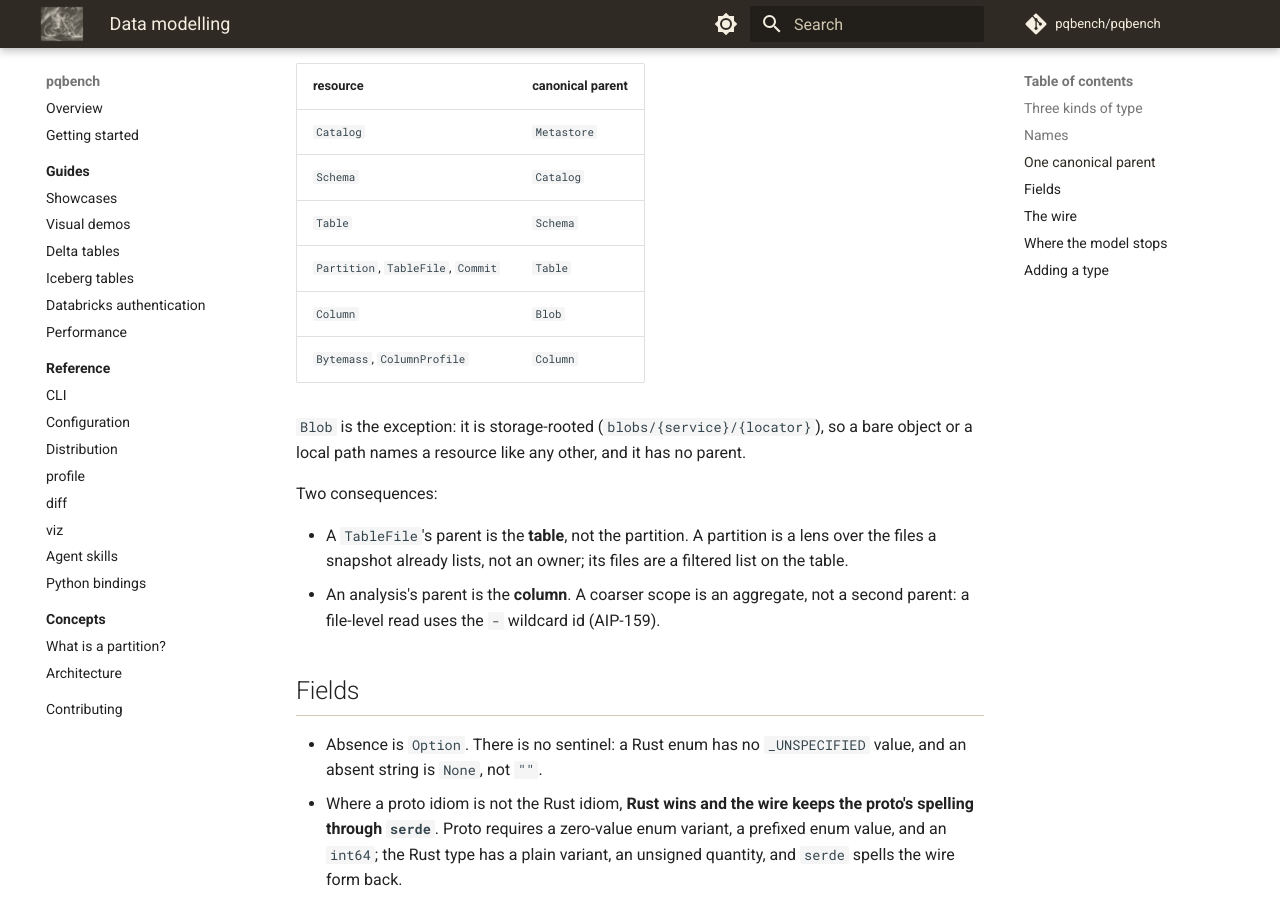
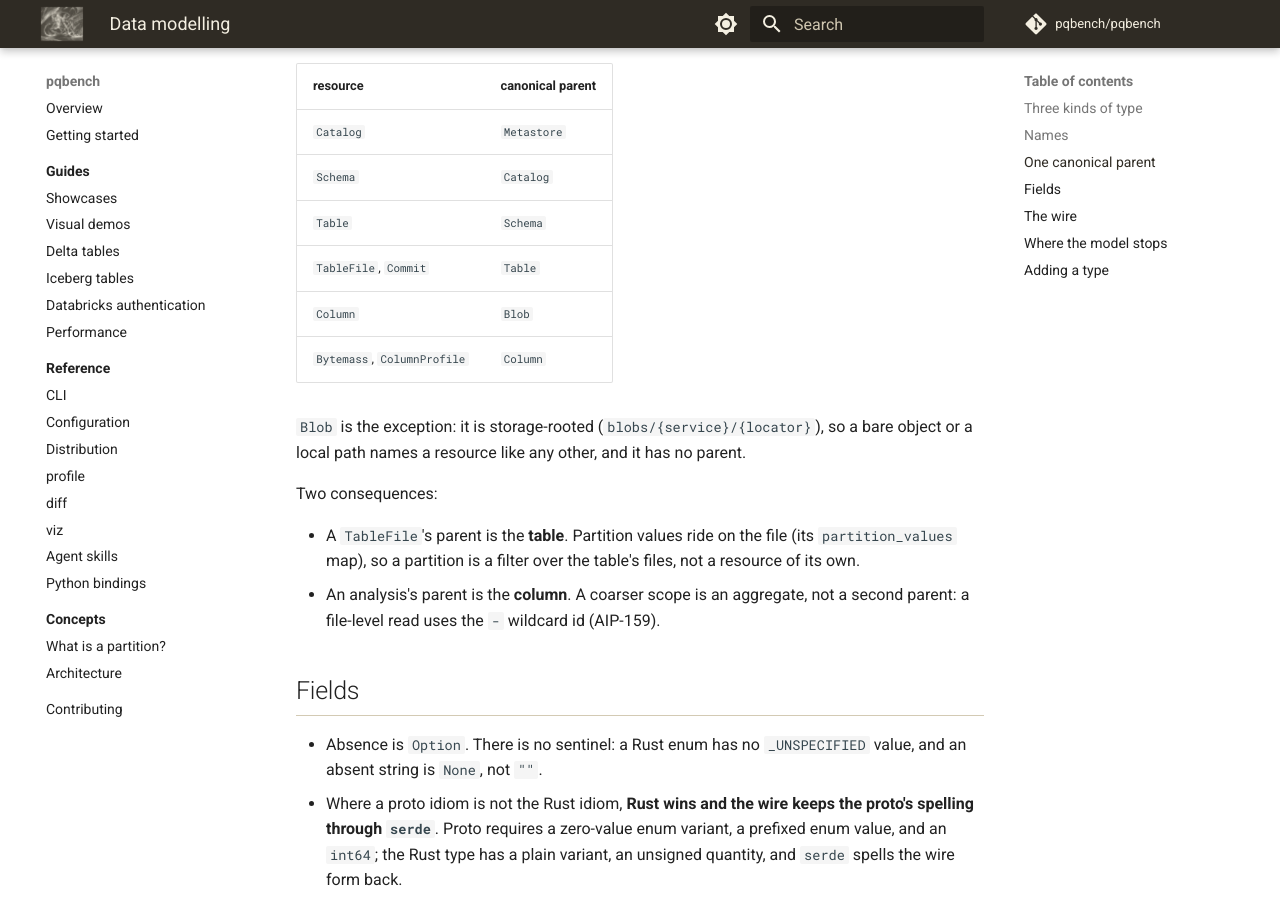
Before and after one commit to pqbench/pqbench, an MkDocs documentation site: the page built from docs/concepts/data-modelling.md, in a window 1280 px wide and 900 px high, scrolled down 1499 px. Built offline with MkDocs 1.6.1 and Material for MkDocs 9.7.7, drawn with Linux system fonts in a browser that asks for light colours; comment, search, counter and statistics services are not loaded.

Commit message:
docs: drop the last partition leftovers and describe what ships
`data-modelling.md` still listed `Partition` as a child of `Table` and a
credentials carrier; `dbx-walk.sh` still named the removed stage; README said
one log batch plus one file where `--fan-out` tables are in flight. Add the
`modification_time` field the `TableFile` record already carries to
`v1.proto`, which described it without that field.

```diff
--- a/docs/concepts/data-modelling.md
+++ b/docs/concepts/data-modelling.md
@@ -70,9 +70,9 @@
 
 Two consequences:
 
-- A `TableFile`'s parent is the **table**, not the partition. A partition is a
-  lens over the files a snapshot already lists, not an owner; its files are a
-  filtered list on the table.
+- A `TableFile`'s parent is the **table**. Partition values ride on the file
+  (its `partition_values` map), so a partition is a filter over the table's
+  files, not a resource of its own.
 - An analysis's parent is the **column**. A coarser scope is an aggregate, not a
   second parent: a file-level read uses the `-` wildcard id (AIP-159).
 
```
Also changed, not shown: other parts of docs/concepts/data-modelling.md (+2 -2 lines), README.md (+1 -1 lines), 2 other files.
